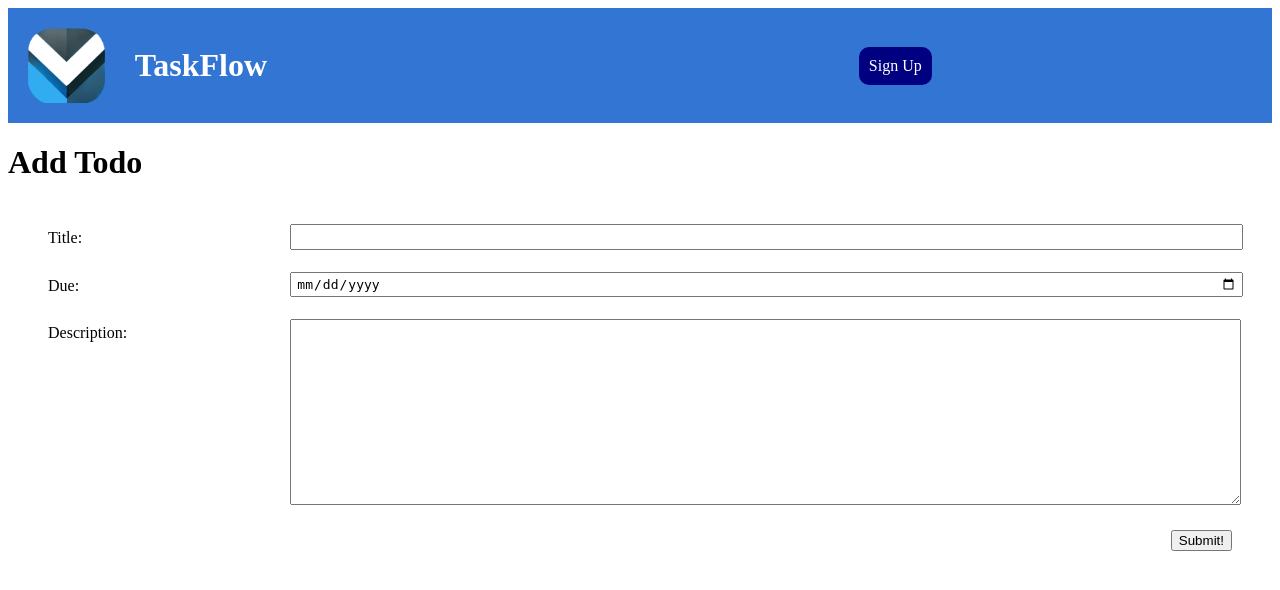
After one commit to ckremer99/django-taskflow-app, a Django app: page /todos/create/ in a window 1280 px wide. The commit adds this page. Shown: the top 590 px of the page. Run offline with Django 5.2, Linux system fonts and the light colour scheme.

Commit message:
added edit and delete with date picker widget

```diff
--- /dev/null
+++ b/main_app/forms.py
@@ -0,0 +1,16 @@
+from django import forms
+from .models import Todo
+
+class TodoForm(forms.ModelForm):
+    class Meta:
+        model = Todo
+        fields = ['title', 'due', 'description']
+        widgets = {
+            'due': forms.DateInput(
+                format=('%Y-%m-%d'),
+                attrs={
+                    'placeholder': 'Select a date',
+                    'type': 'date'
+                }
+            ),
+        }
--- a/main_app/models.py
+++ b/main_app/models.py
@@ -19,3 +19,6 @@ class Todo(models.Model):
 
     def __str__(self):
         return self.title
+
+    def get_absolute_url(self):
+        return reverse('todo-detail', kwargs={'todo_id': self.id})
--- a/main_app/static/css/base.css
+++ b/main_app/static/css/base.css
@@ -25,7 +25,7 @@
     list-style-type: none;
     display: flex;
     justify-content: space-between;
-    width: 200px;
+    width: 300px;
 }
 
 .links-container li {
--- a/main_app/static/css/form.css
+++ b/main_app/static/css/form.css
@@ -0,0 +1,39 @@
+.form-container {
+    display: flex;
+    flex-direction: column;
+    width: 100%;
+  }
+
+  table {
+    padding: 0 40px;
+    width: 100%;
+    border-spacing: 0 20px;
+  }
+
+  th {
+    text-align: left;
+    padding: 6px 20px 0 0;
+    font-weight: normal;
+    vertical-align: top;
+    font-size: var(--font-reg);
+  }
+
+  td {
+    max-width: 60%;
+  }
+
+  td > * {
+    width: 100%;
+    padding: 2px 4px;
+    font-size: var(--font-l);
+  }
+
+  td > textarea {
+    height: calc(4 * var(--font-l) + 8px);
+    font-family: inherit;
+  }
+
+  .btn {
+    align-self: flex-end;
+    margin-right: 40px;
+  }
--- a/main_app/templates/base.html
+++ b/main_app/templates/base.html
@@ -21,6 +21,7 @@
                         {% if user.is_authenticated %}
                         <ul>
                             <li><a href="{% url 'todo-index' %}">My Todos</a></li>
+                            <li><a href="{% url 'todo-create' %}">Create New Todo</a></li>
                             <li>
                                 <form id="logout-form" method="post" action="{% url 'logout' %}">
                                     {% csrf_token %}
--- /dev/null
+++ b/main_app/templates/main_app/todo_form.html
@@ -0,0 +1,15 @@
+{% extends 'base.html' %}
+{% load static %}
+{% block head %}
+<link rel="stylesheet" href="{% static 'css/form.css' %}" />
+{% endblock %}
+{% block content %}
+    <h1>Add Todo</h1>
+    <form action="" method="post" class="form-container">
+        {% csrf_token %}
+        <table>
+            {{ form.as_table }}
+        </table>
+        <button type="submit" class="btn submit">Submit!</button>
+    </form>
+{% endblock %}
--- a/main_app/templates/todos/detail.html
+++ b/main_app/templates/todos/detail.html
@@ -7,4 +7,9 @@
     <h1>{{todo.title}}</h1>
     <p>{{todo.due}}</p>
     <p>{{todo.description}}</p>
+
+    <div class="todo-actions">
+        <a href="{% url 'todo-update' todo.id %}">Edit</a>
+        <a href="{% url 'todo-delete' todo.id %}">Delete</a>
+    </div>
 {% endblock %}
--- a/main_app/urls.py
+++ b/main_app/urls.py
@@ -5,5 +5,8 @@ urlpatterns = [
     path('', views.Home.as_view(), name='home'),
     path('todos/', views.todo_index, name='todo-index'),
     path('todos/<int:todo_id>/', views.todo_detail, name='todo-detail'),
+    path('todos/create/', views.TodoCreate.as_view(), name='todo-create'),
+    path('todos/<int:pk>/update', views.TodoUpdate.as_view(), name='todo-update'),
+    path('todos/<int:pk>/delete', views.TodoDelete.as_view(), name='todo-delete'),
     path('accounts/signup/', views.signup, name='signup'),
 ]
--- a/main_app/views.py
+++ b/main_app/views.py
@@ -1,15 +1,17 @@
 from django.shortcuts import render
 from django.contrib.auth.views import LoginView
+from django.views.generic.edit import CreateView, UpdateView, DeleteView
 from .models import Todo
 from django.contrib.auth.forms import UserCreationForm
 from django.contrib.auth import login
 from django.shortcuts import redirect
+from .forms import TodoForm
 
 class Home(LoginView):
     template_name = 'home.html'
 
 def todo_index(request):
-    todos = Todo.objects.all()
+    todos = Todo.objects.filter(user=request.user)
     return render(request, 'todos/index.html/', { "todos": todos })
 
 def todo_detail(request, todo_id):
@@ -29,3 +31,20 @@ def signup(request):
     form = UserCreationForm()
     context = {'form': form, 'error_message': error_message}
     return render(request, 'signup.html', context)
+
+class TodoCreate(CreateView):
+    model = Todo
+    form_class = TodoForm
+
+    def form_valid(self, form):
+        form.instance.user = self.request.user
+        return super().form_valid(form)
+
+
+class TodoUpdate(UpdateView):
+    model = Todo
+    form_class = TodoForm
+
+class TodoDelete(DeleteView):
+    model = Todo
+    success_url = '/todos/'
```
Also changed, not shown: main_app/templates/main_app/todo_confirm_delete.html (added, +17 -0 lines).
